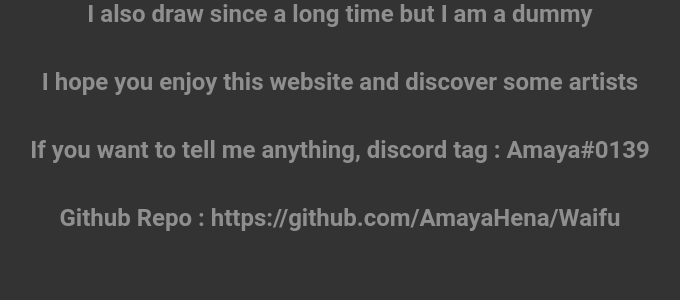
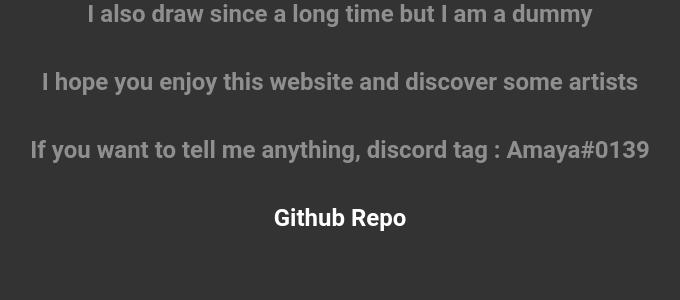
Before and after one commit to AmayaHena/Waifu, a Rails app: page /about in a window 1280 px wide. Shown: the part 472-772 px from the top of the page, without its empty margins (300-980 px from the left). Run offline with Rails 7, Linux system fonts and the light colour scheme; style sheets or scripts are compiled from the project's sources.

Commit message:
[UP] href repo

```diff
--- a/app/views/about/info.html.erb
+++ b/app/views/about/info.html.erb
@@ -11,5 +11,5 @@
 <footer>
     <h4>I hope you enjoy this website and discover some artists</h4>
     <h4>If you want to tell me anything, discord tag : Amaya#0139</h4>
-    <h4>Github Repo : https://github.com/AmayaHena/Waifu</h4>
+    <h4><a href="https://international.epitech.eu/">Github Repo</a></h4>
 </footer>
```
